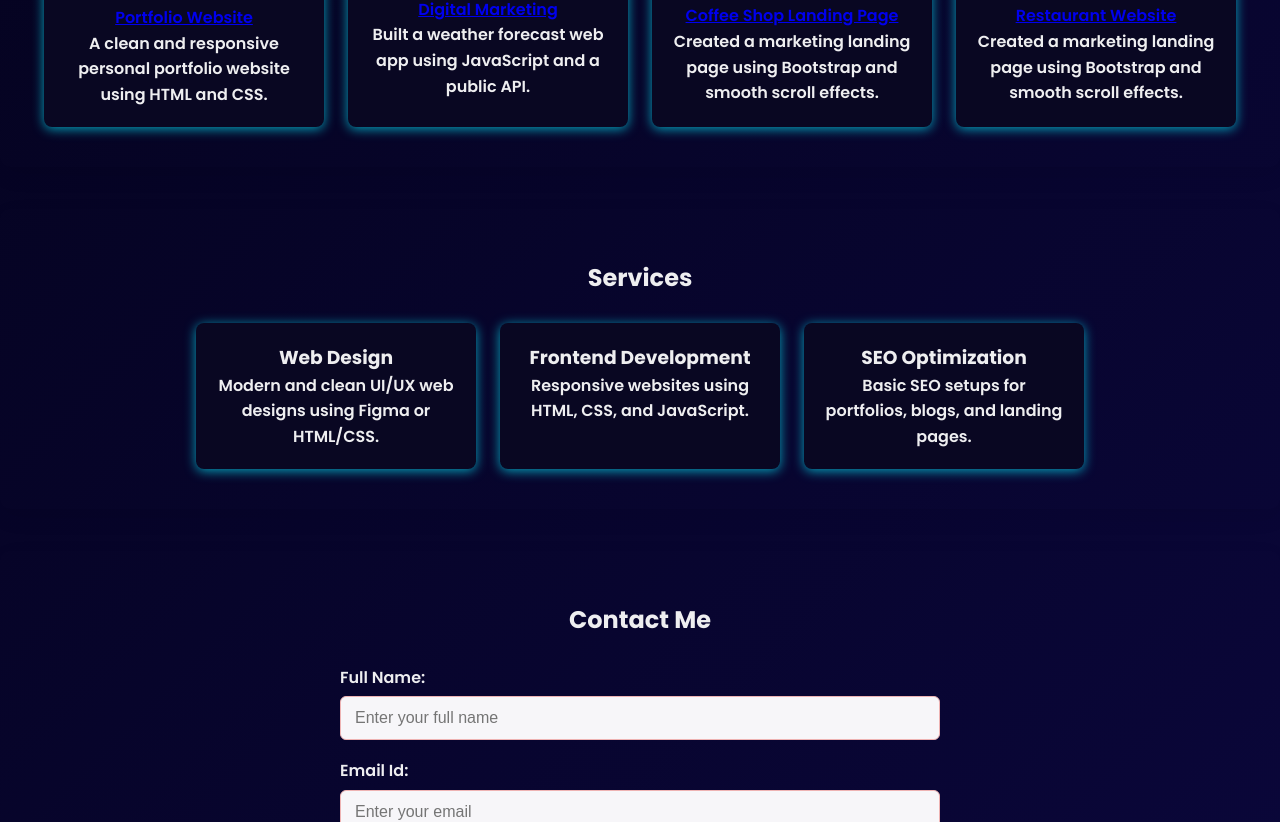
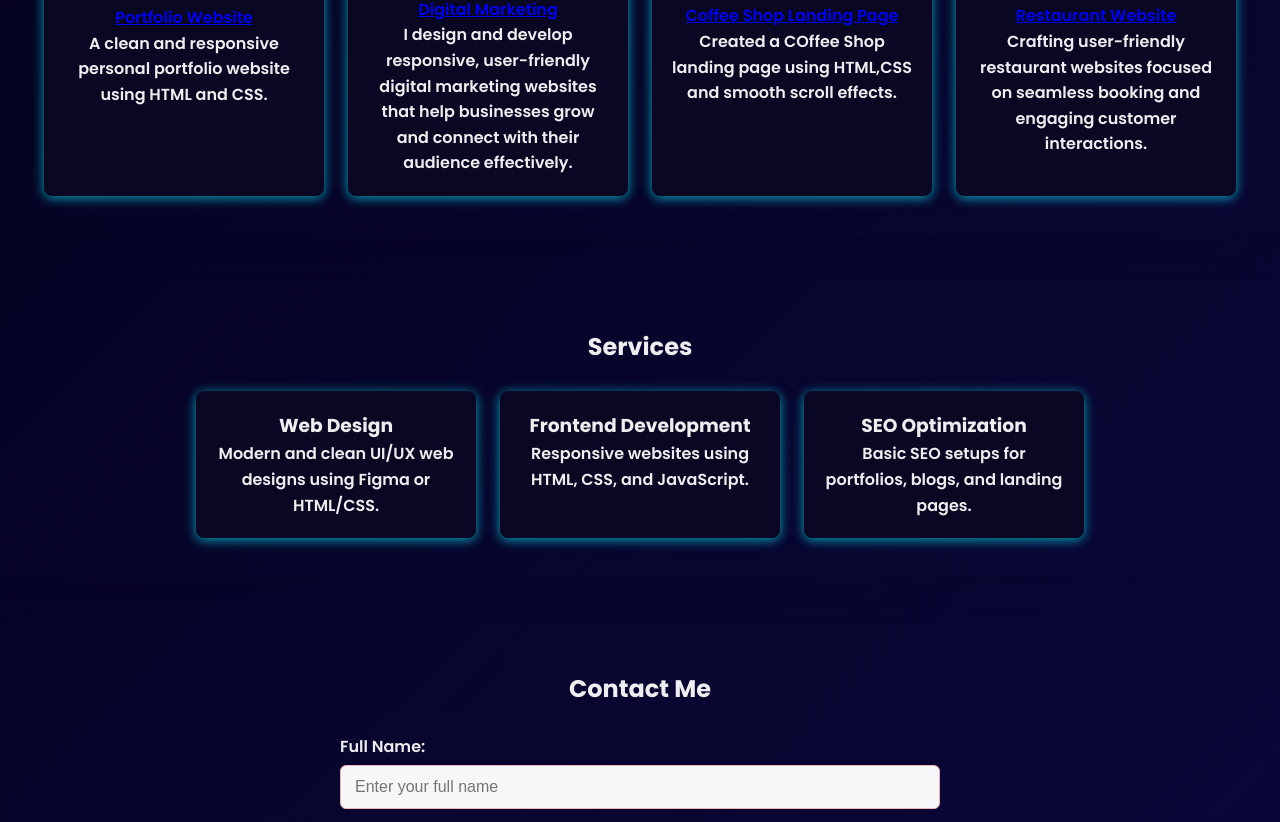
Before and after one commit to lokeshreddyyama/Portfolio1, a plain HTML site: page index.html in a window 1280 px wide. Shown: the part 2333-3155 px from the top of the page. Drawn offline with Linux system fonts and the light colour scheme.

Commit message:
first commit

```diff
--- a/index.html
+++ b/index.html
@@ -132,21 +132,21 @@
             <img src="./images/digital.jpg" alt="">
         </div>
         <a href="https://lokeshreddyyama.github.io/Digital-website/">Digital Marketing</a>
-        <p>Built a weather forecast web app using JavaScript and a public API.</p>
+        <p>I design and develop responsive, user-friendly digital marketing websites that help businesses grow and connect with their audience effectively.</p>
       </article>
       <article class="project-card">
          <div class="p2">
             <img src="./images/coffee.jpg" alt="">
         </div>
         <a href="https://lokeshreddyyama.github.io/Coffeshop-Website/"> Coffee Shop Landing Page</a>
-        <p>Created a marketing landing page using Bootstrap and smooth scroll effects.</p>
+        <p>Created a COffee Shop landing page using HTML,CSS and smooth scroll effects.</p>
       </article>
        <article class="project-card">
          <div class="p2">
             <img src="./images/restaurant.png" alt="">
         </div>
         <a href="https://lokeshreddyyama.github.io/Restaurant-website/"> Restaurant Website</a>
-        <p>Created a marketing landing page using Bootstrap and smooth scroll effects.</p>
+        <p>Crafting user-friendly restaurant websites focused on seamless booking and engaging customer interactions.</p>
       </article>
 
     </div>
```
